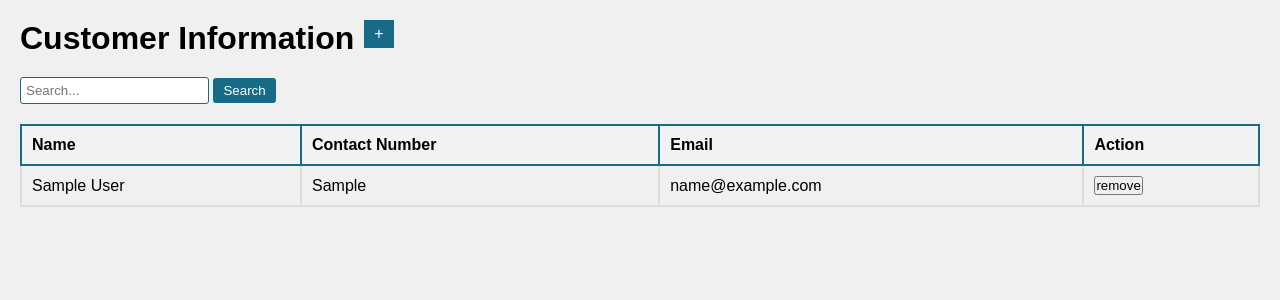
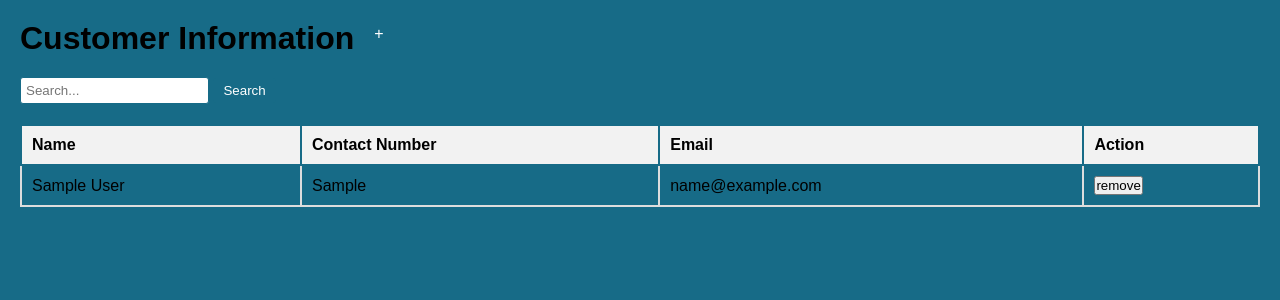
Before and after one commit to ViverIT1/WebBasedPOS, a PHP site: page /customermanage.php in a window 1280 px wide. Shown: the top 300 px of the page. Run offline with PHP 8.4, Linux system fonts and the light colour scheme; tables that the repository leaves empty or names only in its code hold one stand-in row (values such as "Sample post"); data that the repository does not hold is empty.

Commit message:
minor changes in customer management

```diff
--- a/customermanage.css
+++ b/customermanage.css
@@ -5,7 +5,7 @@ body, h1, button {
 
 body {
     font-family: Arial, sans-serif;
-    background-color: #f0f0f0;
+    background-color: #176B87;
     padding: 20px;
 }
 
```
